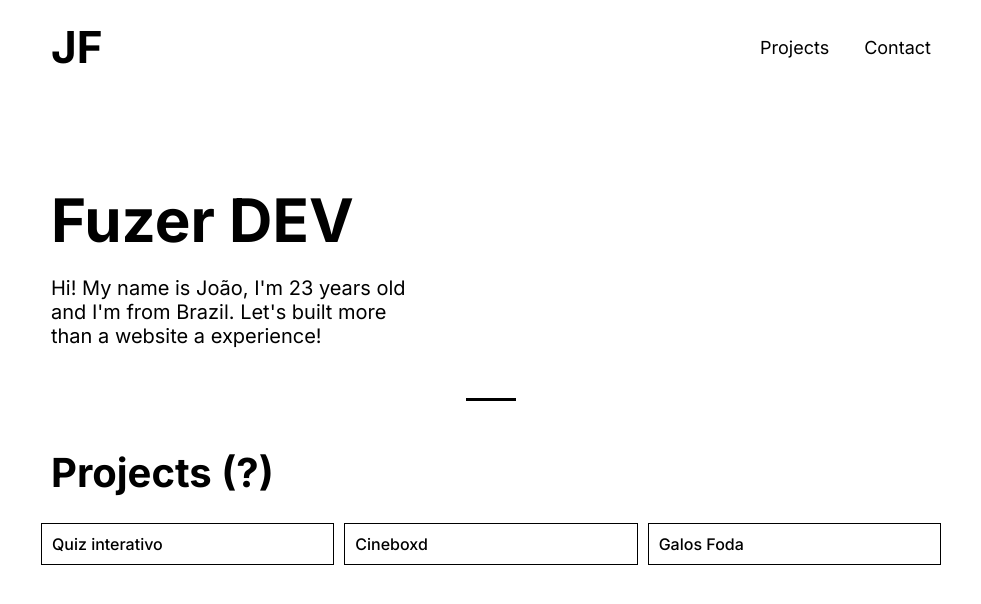
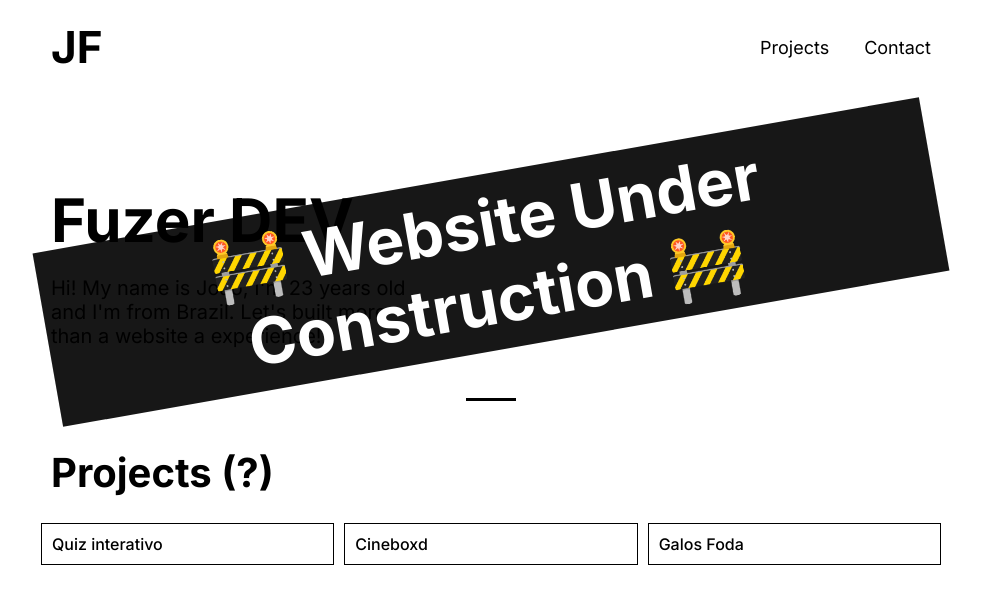
Before and after one commit to Fuuuzer/portfolio, a React (Vite) app: page / in a window 1280 px wide. Shown: the top 604 px of the page, without its empty margins (149-1130 px from the left). Built offline with nearby package versions, Linux system fonts and the light colour scheme.

Commit message:
started projects section

```diff
--- a/src/App.jsx
+++ b/src/App.jsx
@@ -7,9 +7,9 @@ function App() {
     <>
       <Header />
       <main className="container">
-        {/* <div className="in-progress-container">
+        <div className="in-progress-container">
           <h1>🚧 Website Under Construction 🚧</h1>
-        </div> */}
+        </div>
         <div className="card">
           <h1>Fuzer DEV</h1>
           <p>Hi! My name is João,  I'm 23 years old and I'm from Brazil. Let's built more than a website a experience!</p>
```
